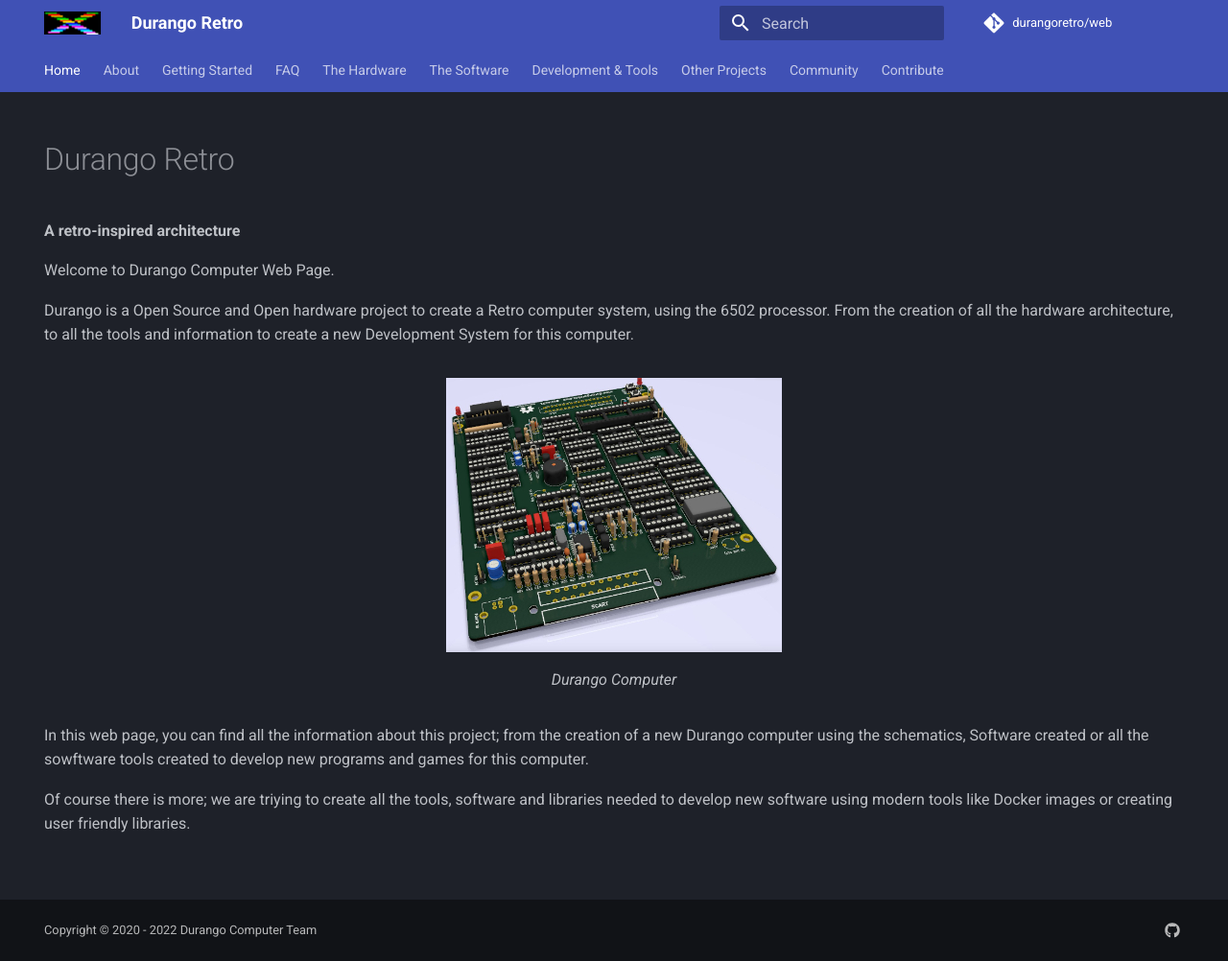
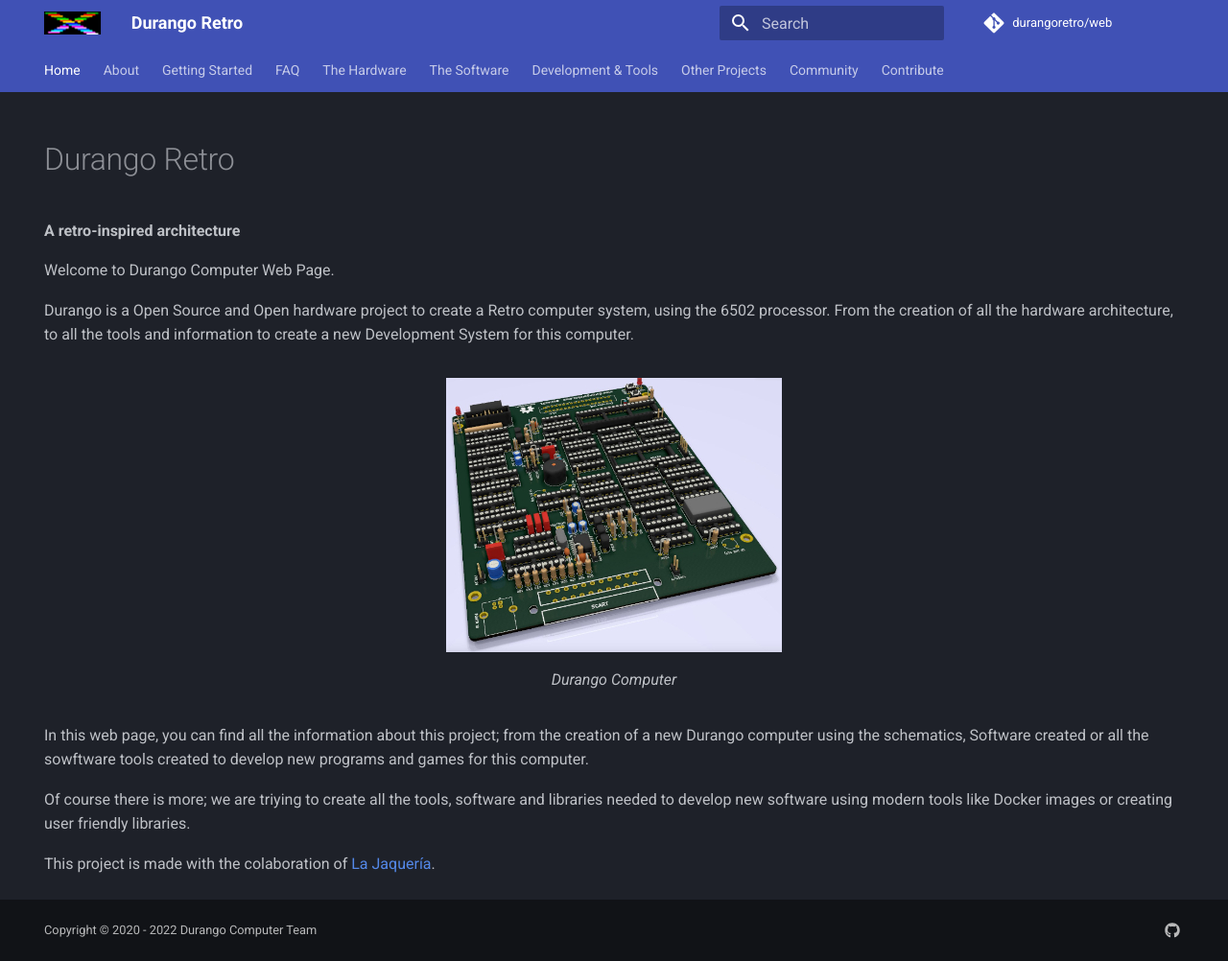
Before and after one commit to durangoretro/web, an MkDocs documentation site: the page built from docs/index.md, in a window 1280 px wide and 1002 px high. Shown: the whole window at 96% size. Built offline with MkDocs 1.6.1 and Material for MkDocs 9.7.7, drawn with Linux system fonts in a browser that asks for light colours; comment, search, counter and statistics services are not loaded.

Commit message:
add colaboration of la jaqueria

```diff
--- a/docs/index.md
+++ b/docs/index.md
@@ -19,3 +19,5 @@
 In this web page, you can find all the information about this project; from the creation of a new Durango computer using the schematics, Software created or all the sowftware tools created to develop new programs and games for this computer.
 
 Of course there is more; we are triying to create all the tools, software and libraries needed to develop new software using modern tools like Docker images or creating user friendly libraries.
+
+This project is made with the colaboration of [La Jaquería](https://lajaqueria.org).
```
